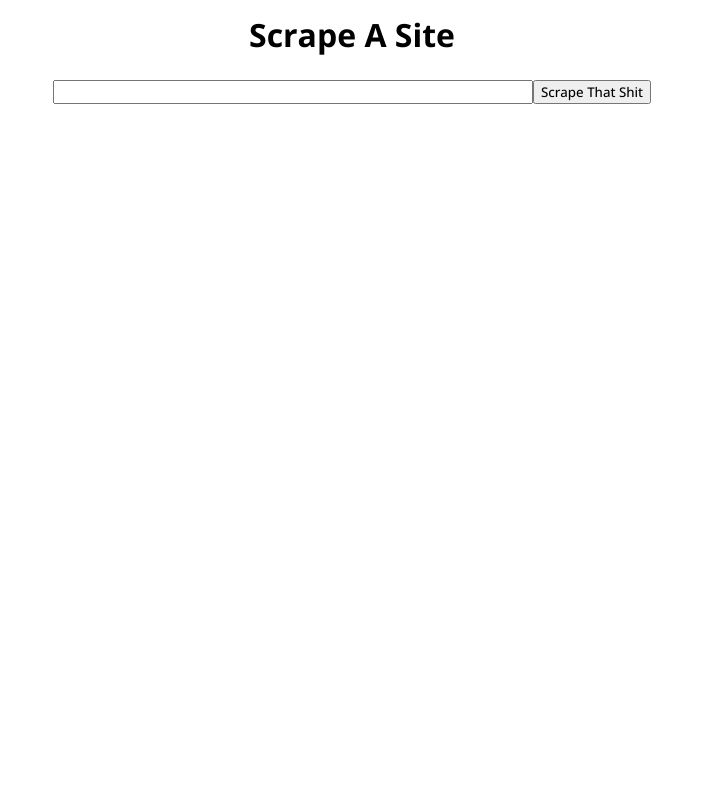
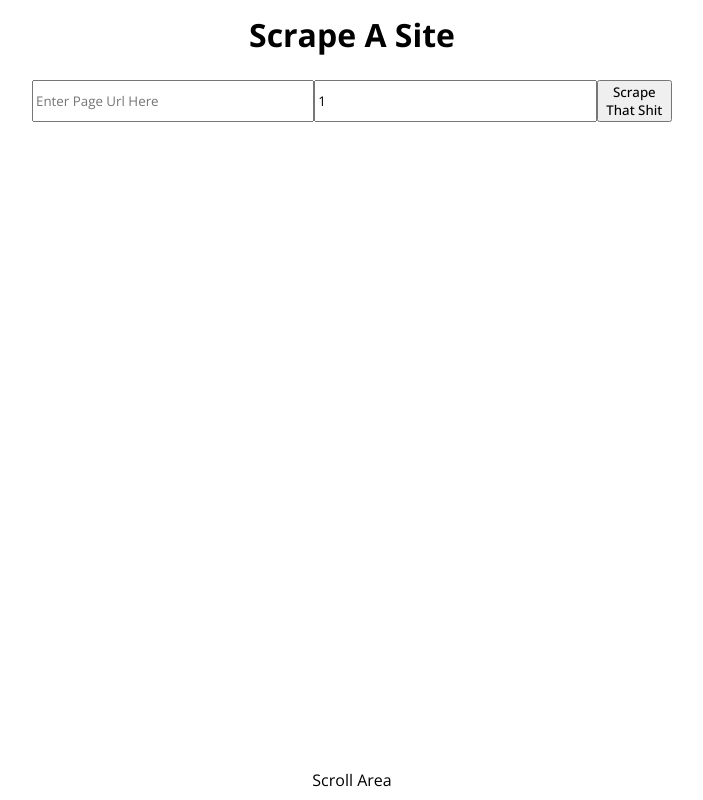
Before and after one commit to RonStrauss/web-scraping-with-react-front, a React (Vite) app: page / in a window 1280 px wide. Shown: the whole page, without its empty margins (288-991 px from the left). Built offline with nearby package versions, Linux system fonts and the light colour scheme.

Commit message:
smoother transition fullscreen

```diff
--- a/src/App.tsx
+++ b/src/App.tsx
@@ -61,7 +61,7 @@ function App() {
     <div className="App">
       <Top {...{ url, setUrl, fetchThisUrl,count, setCount }} />
       {count > 1 ? <CurrentPage {...{count}}/> : null}
-      <Main {...{ count, links, fetchThisUrl, setCount, setModalContent, setIsModalOpen, setIsLoading }} />
+      <Main {...{ count, links, fetchThisUrl,url, setCount, setModalContent, setIsModalOpen, setIsLoading }} />
       {isLoading ? <Loading /> : null}
       {isModalOpen ? <Modal {...{ ...{ modalContent }, setIsModalOpen }} /> : null}
     </div>
--- a/src/Components/FullscreenModal/FullscreenModal.css
+++ b/src/Components/FullscreenModal/FullscreenModal.css
@@ -5,13 +5,17 @@
     position: fixed;
     object-fit: contain;
     background-color: rgba(0, 0, 0, 0.926);
+    transition: all 0.2s ease-in-out;
+    opacity: 0;
 }
 
 .FullscreenModal-fullscreen{
+    opacity: 1;
     width: 100% !important;
     height: 100% !important;
     /* transition: all 0.65s ease; */
-    transition: all 0.55s cubic-bezier(.38,.95,.65,1);
+    transition: all 0.5s cubic-bezier(.38,.95,.65,1);
     top: 0 !important;
     left: 0 !important;
+    cursor: pointer;
 }
--- a/src/Components/FullscreenModal/FullscreenModal.tsx
+++ b/src/Components/FullscreenModal/FullscreenModal.tsx
@@ -1,34 +1,51 @@
-import React, { Dispatch, SetStateAction, useEffect, useLayoutEffect, useRef } from 'react'
+import { Dispatch, SetStateAction, useLayoutEffect, useRef } from 'react'
 import FullscreenModalType from '../../Types/FullscreenModal';
 import './FullscreenModal.css'
 
 type Props = {
+    isOpen: boolean;
     FullscreenModalOptions: FullscreenModalType | undefined;
     setIsOpen: Dispatch<SetStateAction<boolean>>
 }
 
-const FullscreenModal = ({ FullscreenModalOptions, setIsOpen }: Props) => {
+const FullscreenModal = ({ FullscreenModalOptions, setIsOpen,isOpen }: Props) => {
 
     const ref = useRef<HTMLImageElement>(null)
 
     useLayoutEffect(() => {
         const timeout = setTimeout(() => {
-            const {current} = ref
-            if(current){
+            const { current } = ref
+            if (current) {
                 current.style.top = FullscreenModalOptions?.top + "px"
                 current.style.left = FullscreenModalOptions?.left + "px"
                 current.classList.add('FullscreenModal-fullscreen')
             }
-        }, )
+        })
 
-    }, [])
+    }, [isOpen])
 
 
     return (
         <img className='FullscreenModal' ref={ref}
             src={FullscreenModalOptions?.img}
             style={{ width: FullscreenModalOptions?.width, height: FullscreenModalOptions?.height, position: "absolute", left: FullscreenModalOptions?.left, top: FullscreenModalOptions?.top }}
-            onClick={() => setIsOpen(false)} />
+            onClick={() => {
+                if (ref.current) ref.current.classList.remove('FullscreenModal-fullscreen')
+                setTimeout(() => {
+
+                    setIsOpen(false)
+                }, 200)
+            }
+            }
+            onContextMenu={e => {
+                e.preventDefault()
+                if (ref.current) ref.current.classList.remove('FullscreenModal-fullscreen')
+                setTimeout(() => {
+
+                    setIsOpen(false)
+                }, 200)
+            }}
+        />
     )
 }
 
--- a/src/Components/Main/Main.css
+++ b/src/Components/Main/Main.css
@@ -10,3 +10,24 @@
         grid-template-columns: 1fr;
     }
 }
+
+.scrollTrigger{
+    position: fixed;
+    bottom: 0;
+    left: 0;
+    width: 100%;
+    z-index: 1;
+    height: 40px;
+    display: flex;
+    justify-content: center;
+    align-items: center;
+    box-shadow: inset 0 0 10px 1px #fff;
+    transition: all 0.3s ease-out;
+    user-select: none;
+}
+
+.scrollTrigger:hover{
+    transition: all 0.15s ease-out;
+    box-shadow: inset 0 0 10px 5px #fff;
+    font-weight: 700;
+}
--- a/src/Components/Main/Main.tsx
+++ b/src/Components/Main/Main.tsx
@@ -11,17 +11,22 @@ type Props = {
     setIsModalOpen:Dispatch<SetStateAction<boolean>>
     setIsLoading:Dispatch<SetStateAction<boolean>>
     links:ScrappedContent[];
+    url:string
     fetchThisUrl:(url?:string)=>Promise<void>
   }
 
-export const Main = ({count,setCount,setModalContent,setIsModalOpen,setIsLoading,links,fetchThisUrl}:Props) => {
+export const Main = ({count,url,setCount,setModalContent,setIsModalOpen,setIsLoading,links,fetchThisUrl}:Props) => {
+
+  const triggerSmoothScroll = ()=>{
+    window.scroll({top:window.scrollY+600,behavior:'smooth'})
+  }
 
 
   const containerRef = useRef(null)
 
   useEffect(() => {
     const observer = new IntersectionObserver((arr)=>{
-      if (arr[0].isIntersecting && count>1){fetchThisUrl()}
+      if (arr[0].isIntersecting && count>1 && url){window.scroll(); fetchThisUrl()}
     },{threshold:1})
 
     if (containerRef.current) observer.observe(containerRef.current)
@@ -33,6 +38,6 @@ export const Main = ({count,setCount,setModalContent,setIsModalOpen,setIsLoading
   }, [containerRef,count])
 
   return (
-    <div className='Main'>{links.map((each:ScrappedContent) => <Box {...{...each,setModalContent,setIsModalOpen,setIsLoading}}/>)}<span id="observer" ref={containerRef}></span></div>
+    <div className='Main'><div className="scrollTrigger" onClick={triggerSmoothScroll}>Scroll Area</div>{links.map((each:ScrappedContent) => <Box {...{...each,setModalContent,setIsModalOpen,setIsLoading}}/>)}<span id="observer" ref={containerRef}></span></div>
   )
 }
--- a/src/Components/Modal/Modal.tsx
+++ b/src/Components/Modal/Modal.tsx
@@ -21,6 +21,6 @@ export const Modal = (props: Props) => {
   return (
     <div className='Modal' onClick={(e) => {
       if (e.target instanceof HTMLDivElement && e.target.classList.contains('Modal')) props.setIsModalOpen(false)
-    }}><InnerModal {...transferProps} />{isFullscreenModalOpen ? <FullscreenModal  FullscreenModalOptions={fullscreenModalSource} setIsOpen={setIsFullscreenModalOpen}/>:null}</div>
+    }}><InnerModal {...transferProps} />{isFullscreenModalOpen ? <FullscreenModal  FullscreenModalOptions={fullscreenModalSource} setIsOpen={setIsFullscreenModalOpen} isOpen={isFullscreenModalOpen}/>:null}</div>
   )
 }
--- a/src/Components/Top/Top.tsx
+++ b/src/Components/Top/Top.tsx
@@ -10,7 +10,7 @@ type Props = {
   fetchThisUrl:(url:string)=>Promise<void>
 }
 
-export const Top = ({url, setUrl, fetchThisUrl}:Props) => {
+export const Top = ({url, setUrl, fetchThisUrl,count,setCount}:Props) => {
 
 
 
@@ -18,7 +18,9 @@ export const Top = ({url, setUrl, fetchThisUrl}:Props) => {
     <div className='Top'>
         <h1>Scrape A Site</h1>
         <div className="Top-form-field">
-            <input type="text" id="URLInput" value={url} onChange={(e)=>setUrl(e.target.value)}/><button onClick={()=>fetchThisUrl(url)}>Scrape That Shit</button>
+            <input type="text" id="URLInput" placeholder='Enter Page Url Here' value={url} onChange={(e)=>setUrl(e.target.value)}/>
+            <input type="number" id="PageInput" placeholder='Enter Page Number To Start At' value={count} onChange={(e)=>setCount(+e.target.value)} />
+            <button onClick={()=>fetchThisUrl(url)}>Scrape That Shit</button>
         </div>
     </div>
   )
--- a/src/InnerModal/InnerModal.tsx
+++ b/src/InnerModal/InnerModal.tsx
@@ -22,8 +22,12 @@ const InnerModal = ({ setIsModalOpen, modalContent,setFullscreenModalSource,setI
     setIsFullscreenModalOpen(true)
   }
 
+
   return (
-    <div className="InnerModal">
+    <div className="InnerModal" onContextMenu={e=>{
+      e.preventDefault()
+      setIsModalOpen(false)
+    }}>
       <div className="InnerModal-title">
         {modalContent.pageContent?.title}
       </div>
```
